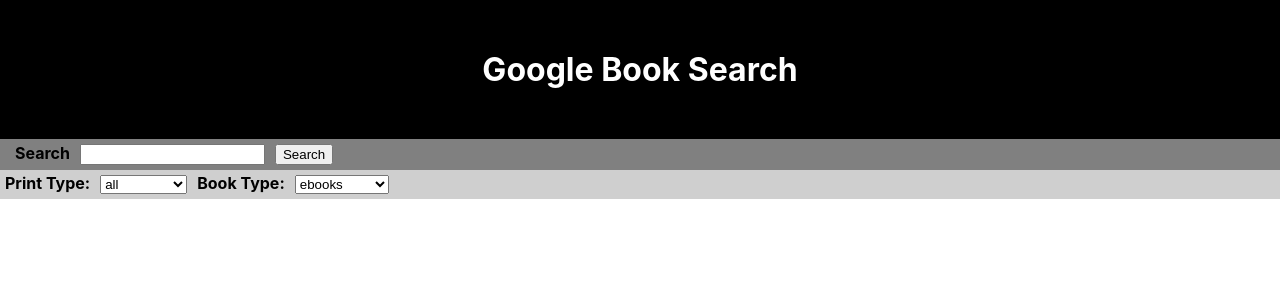
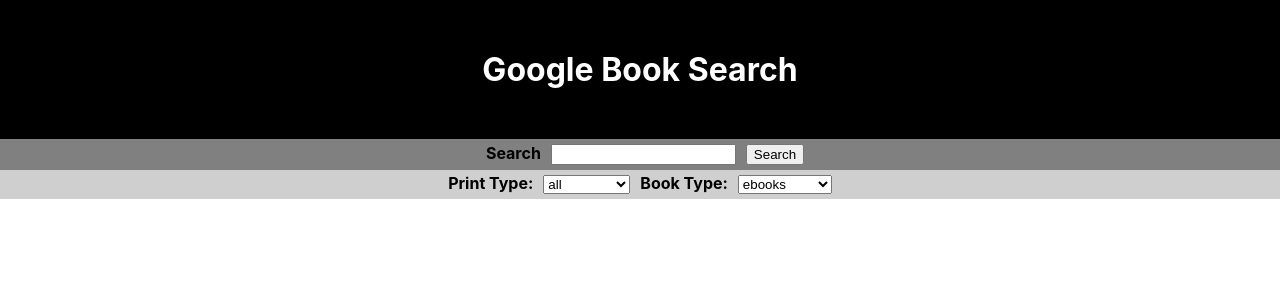
Before and after one commit to thinkful-ei-narwhal/google-book-cesar-maxwell, a React (Create React App) app: page / in a window 1280 px wide. Shown: the top 300 px of the page. Built offline with nearby package versions, Linux system fonts and the light colour scheme; the HTML template or start-up script is replaced by a standard one.

Commit message:
finished search css

```diff
--- a/src/Filter/Filter.css
+++ b/src/Filter/Filter.css
@@ -5,4 +5,5 @@
     background-color: rgb(207, 207, 207);
     font-size: medium;
     font-weight: bold;
+    text-align: center;
 }
--- a/src/Results/Results.css
+++ b/src/Results/Results.css
@@ -1,3 +1,6 @@
+ul{
+    margin: 0px;
+}
 li {
     display: grid;
     grid-template-rows: 1fr 1fr;
--- a/src/Results/Results.js
+++ b/src/Results/Results.js
@@ -12,7 +12,7 @@
             <img src={book.volumeInfo.imageLinks.thumbnail} alt=""/>
             </li>);
         return(
-            <section>
+            <section className="list">
                 <ul style= {{listStyle:"none"}}>
                     {bookList}
                 </ul>
--- a/src/Search/Search.css
+++ b/src/Search/Search.css
@@ -6,4 +6,5 @@
     padding-left: 10px;
     font-size: medium;
     font-weight: bold;
+    text-align: center;
 }
```
